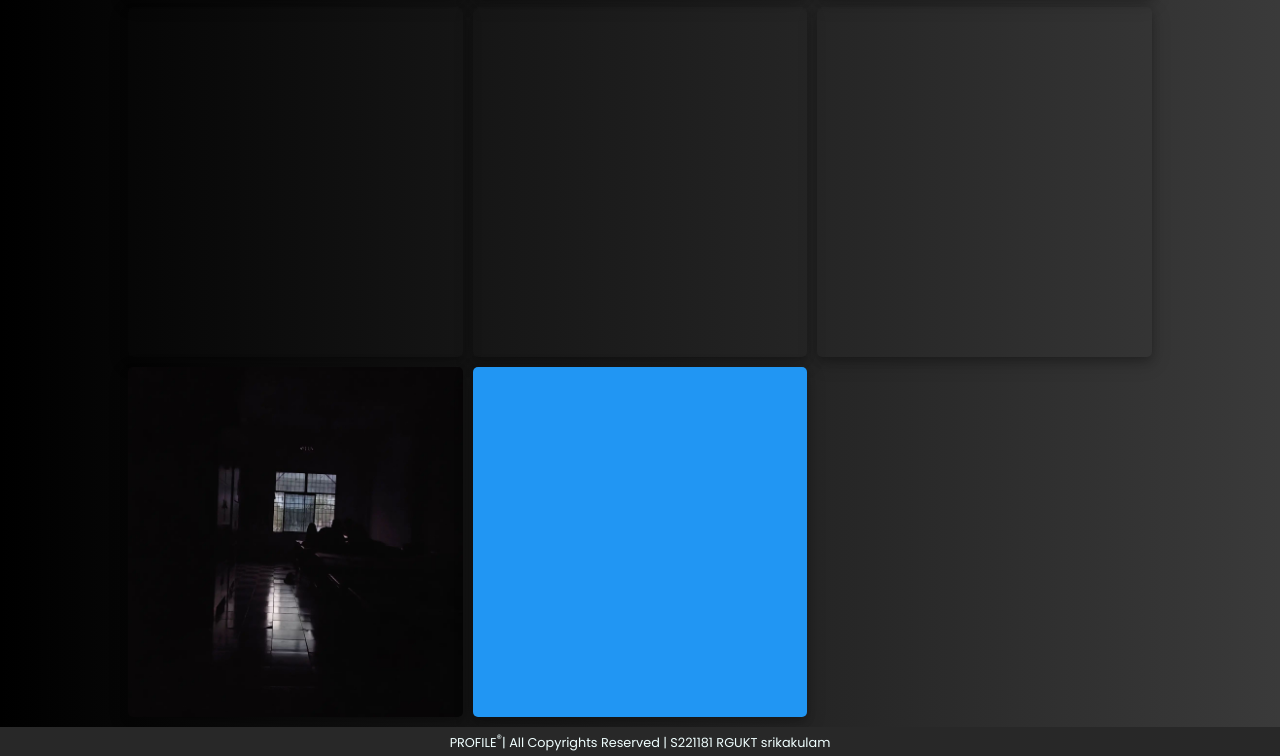
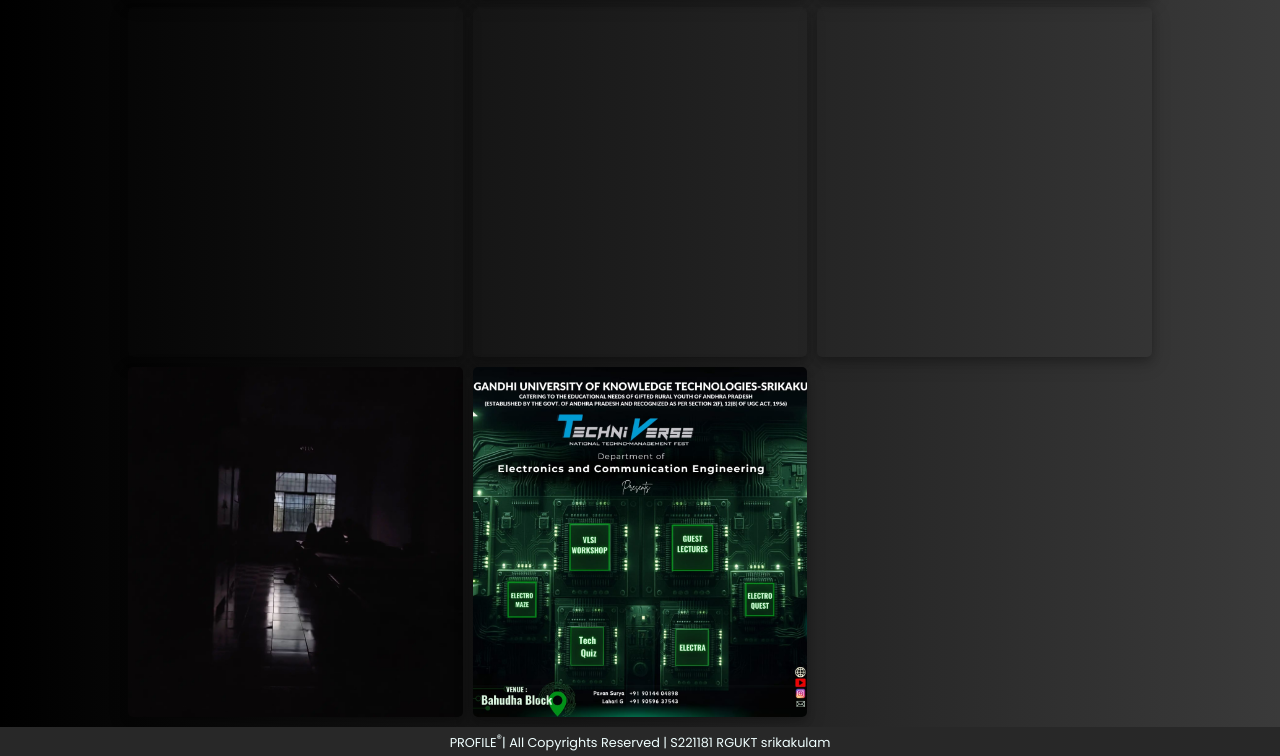
Before and after one commit to KYVPKR/Profile, a plain HTML site: page index.html in a window 1280 px wide. Shown: the part 4993-5749 px from the top of the page. Drawn offline with Linux system fonts and the light colour scheme.

Commit message:
Update index.html

```diff
--- a/index.html
+++ b/index.html
@@ -196,7 +196,7 @@
             <div class="profilepostview picturepost" id="profilepost43">
               room light
             </div>
-           <div class="profilepostview" id="posterpost">ECE Tecniverse poster</div>
+           <div class="profilepostview posterpost" id="profilepost44">ECE Tecniverse poster</div>
              <!--
             <div class="profilepostview" id="profilepost45">45</div>
             <div class="profilepostview" id="profilepost46">46</div>
```
